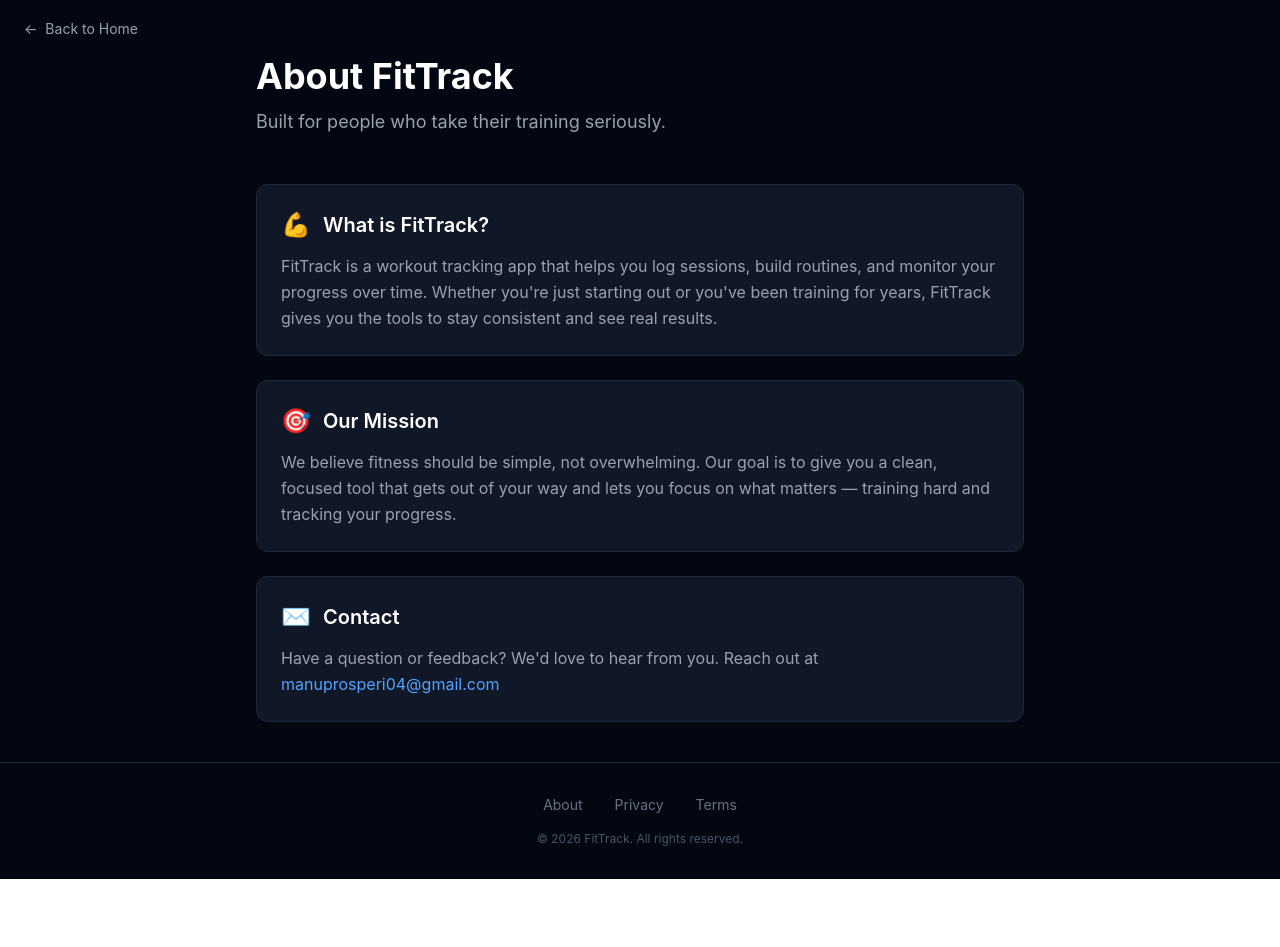
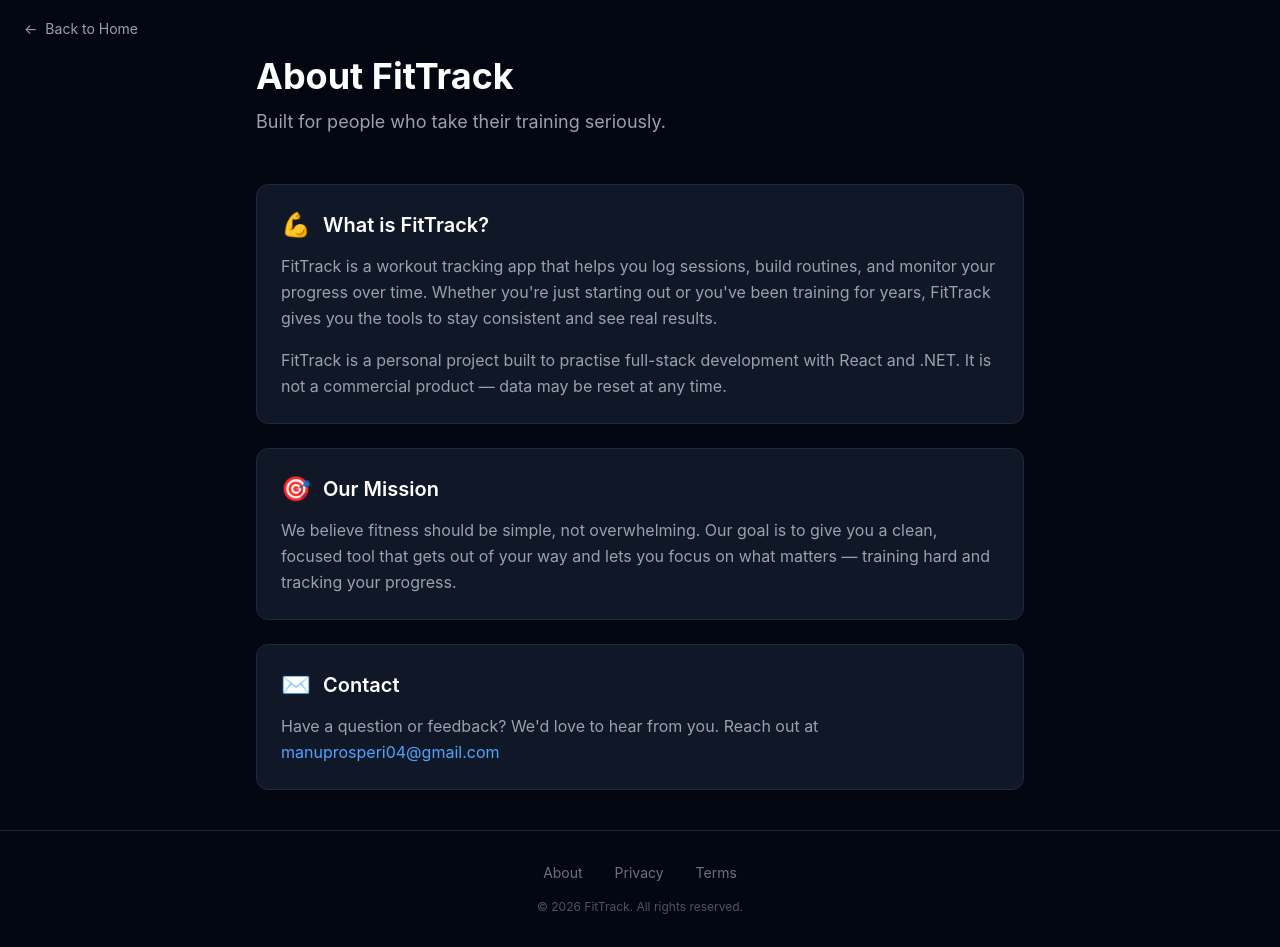
Before and after one commit to prospi-dev/FitTrack, a React (Vite) app in the folder Frontend/FitTrack/: page /about in a window 1280 px wide. Before the commit the page ends 879 px from the top, so only its background shows below. Built offline with nearby package versions, Linux system fonts and the light colour scheme; no server answers.

Commit message:
Added info

```diff
--- a/Frontend/FitTrack/src/pages/AboutPage.jsx
+++ b/Frontend/FitTrack/src/pages/AboutPage.jsx
@@ -30,6 +30,11 @@ export default function AboutPage() {
                             <p className="text-gray-400 text-sm sm:text-base leading-relaxed">
                                 FitTrack is a workout tracking app that helps you log sessions, build routines, and monitor your progress over time.
                                 Whether you're just starting out or you've been training for years, FitTrack gives you the tools to stay consistent and see real results.
+                            </p>
+                            <p className="text-gray-400 leading-relaxed mt-4">
+                                FitTrack is a personal project built to practise full-stack development
+                                with React and .NET. It is not a commercial product — data may be reset
+                                at any time.
                             </p>
                         </div>
 
```
Lines whose indentation alone changed are shown as unchanged.
